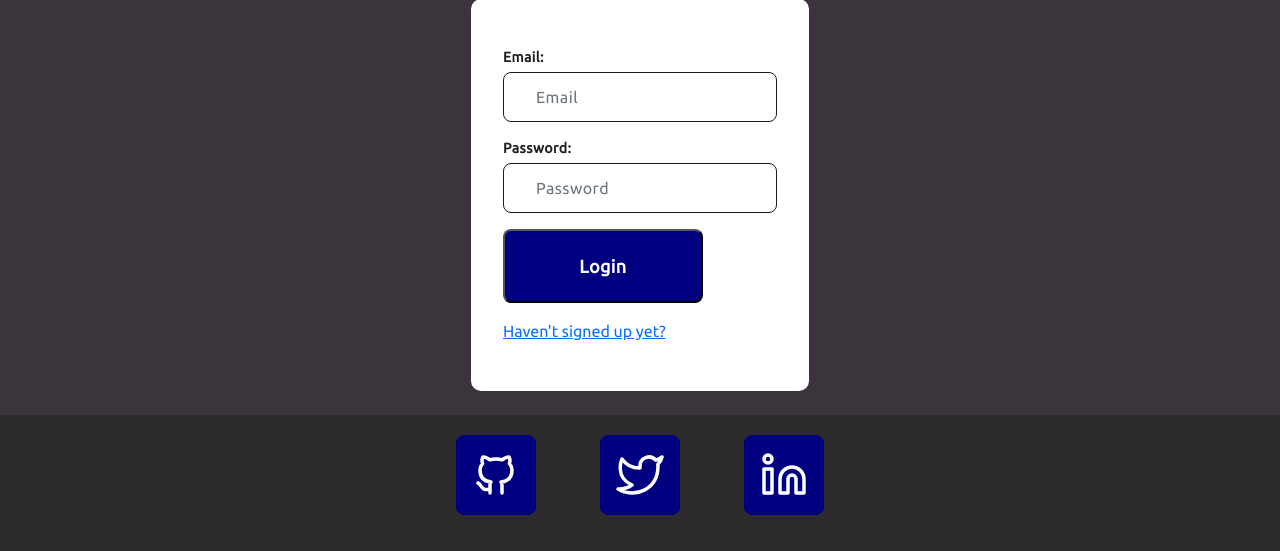
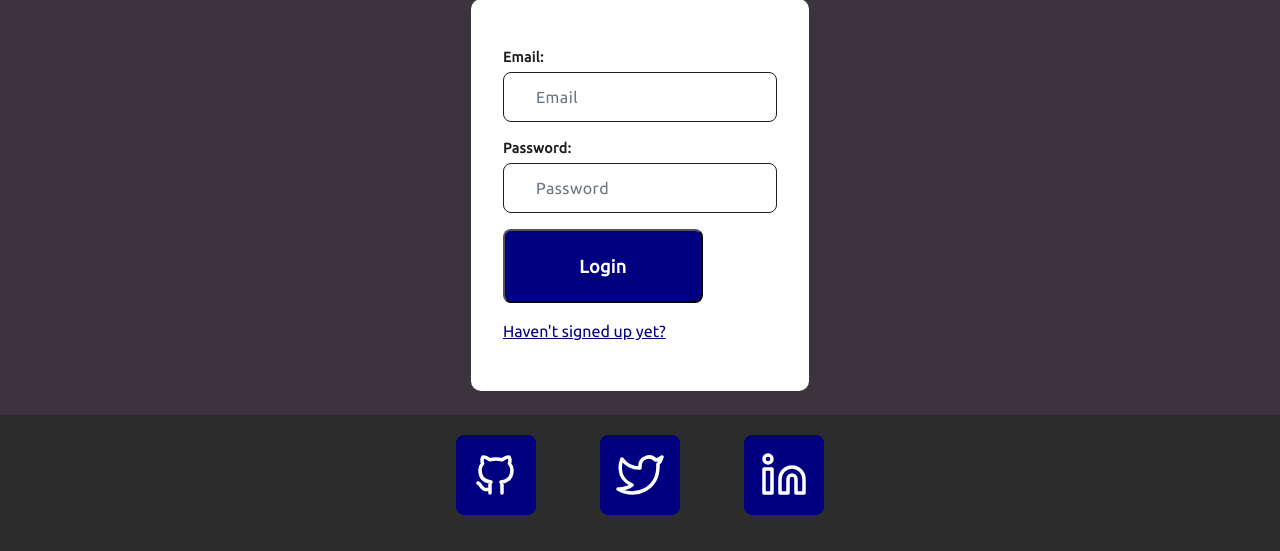
Before and after one commit to ojalaw/suport_MP3, a Flask app: page /login in a window 1280 px wide. Shown: the part 317-868 px from the top of the page. Run offline with Flask 3, Linux system fonts and the light colour scheme; some libraries are stand-ins or nearby versions.

Commit message:
Minor update to login and sign-up pages
Styling changes on sign-up and login pages

```diff
--- a/suport/static/style.css
+++ b/suport/static/style.css
@@ -432,6 +432,10 @@ form {
     color: var(--secondary);
 }
 
+.my-form-actions a {
+    color: var(--primary);
+}
+
 /*---profile---*/
 
 .profile-bio, .profile-fav-sport, .profile-posts, .profile-fav-team, .profile-comments {
--- a/suport/templates/login.html
+++ b/suport/templates/login.html
@@ -34,7 +34,7 @@
             <button type="submit" class="my-form-button">
                 Login
             </button>
-            <div class="my-form__actions">
+            <div class="my-form-actions">
                 <a href="/sign-up" title="Create Account">
                     Haven't signed up yet?
                 </a>
```
